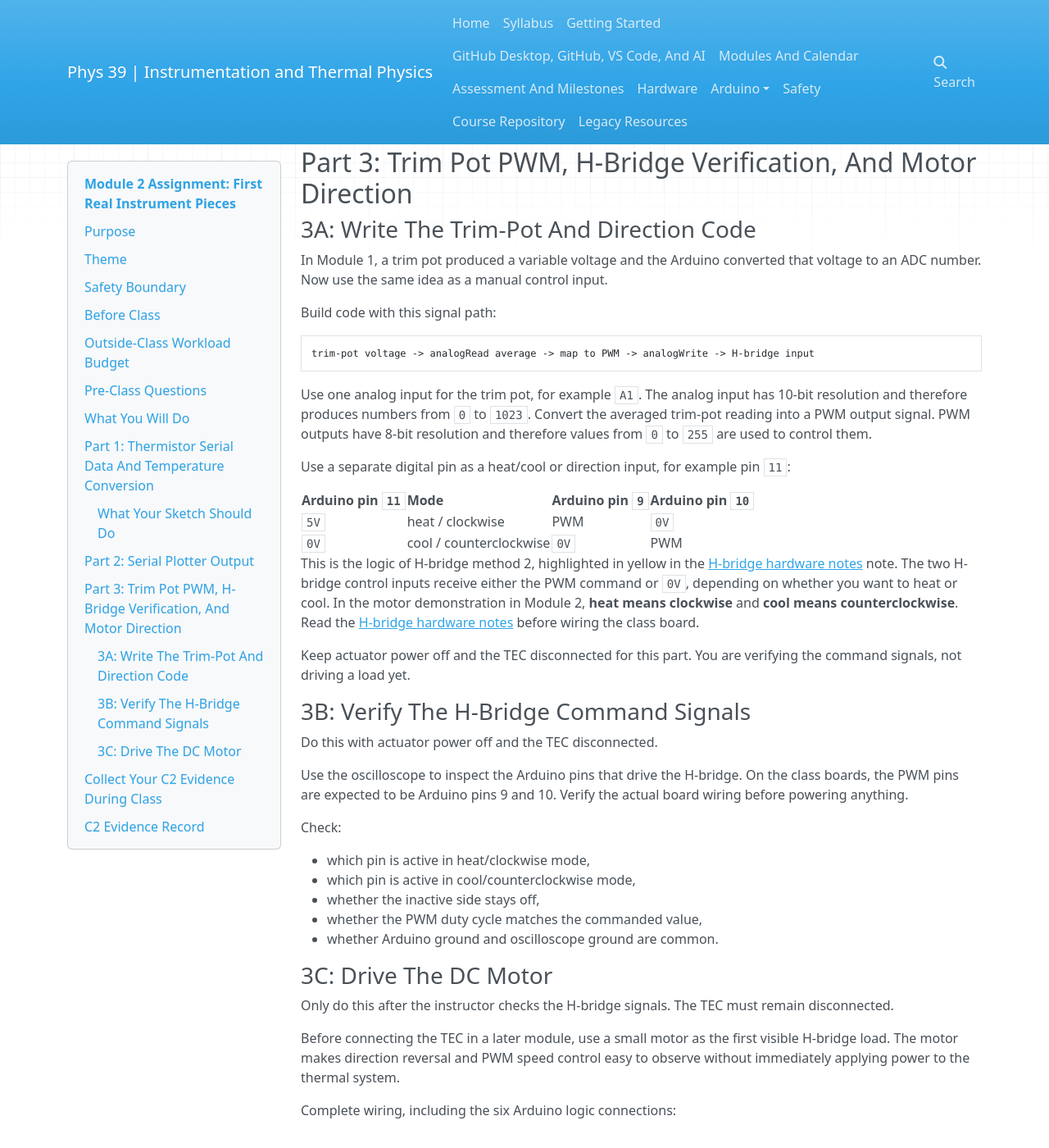
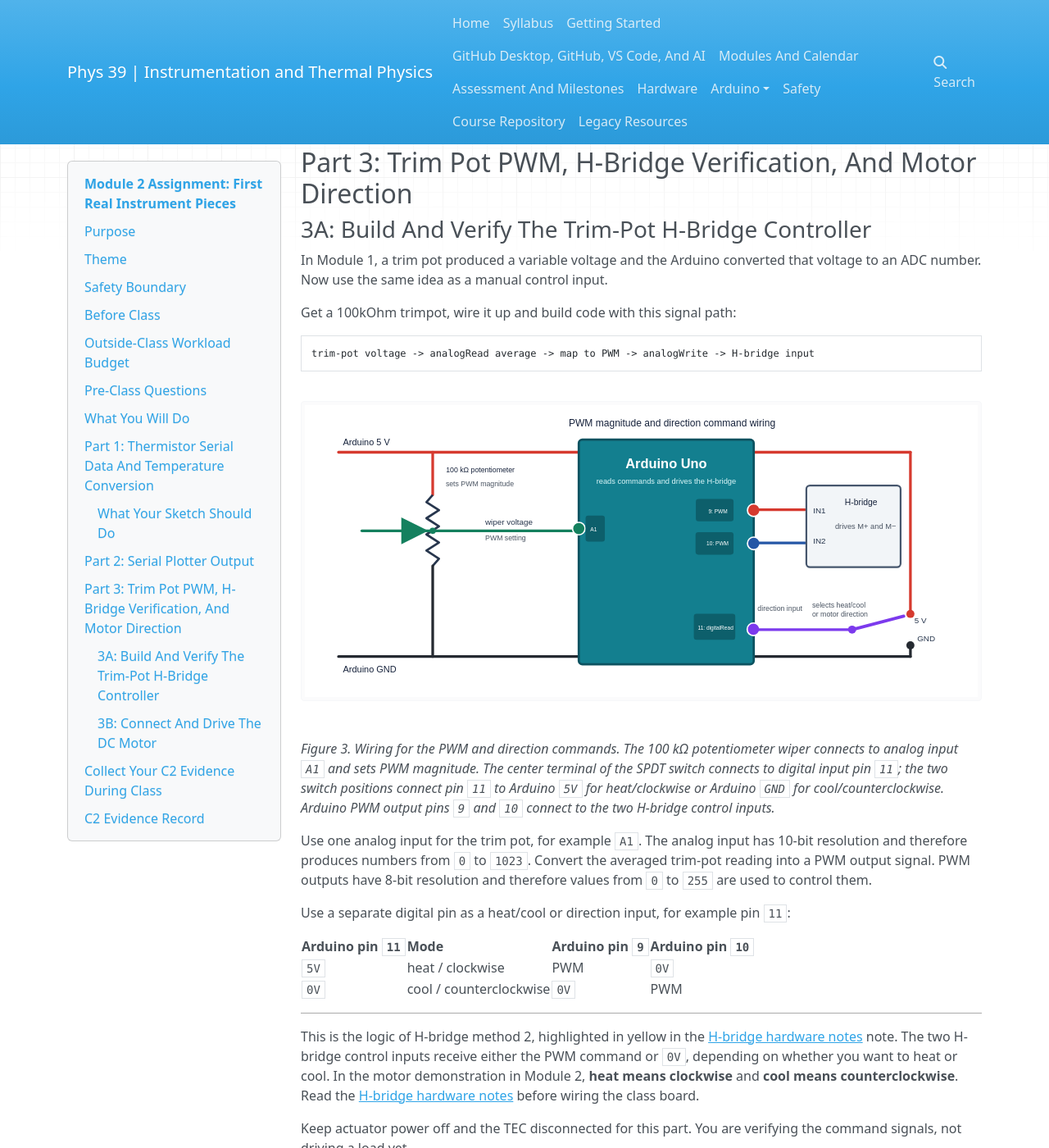
Before and after one commit to SethFraden/Phys39F26-course, an MkDocs documentation site: the page built from course/labs/lab-02/index.md, in a window 1280 px wide and 1400 px high, scrolled down 4013 px. Shown: the whole window at 82% size. Built offline with MkDocs 1.6.1, drawn with Linux system fonts in a browser that asks for light colours; nearby versions of some CDN libraries; a script that is not in the unit is left out; some of the changed text lies outside the part shown.

Commit message:
Clarify Module 2 PWM and direction wiring

````diff
--- a/course/labs/lab-02/index.md
+++ b/course/labs/lab-02/index.md
@@ -167,15 +167,24 @@ Module 2 stays inside the Arduino IDE. **Quickly show the instructor when the se
 
 ## Part 3: Trim Pot PWM, H-Bridge Verification, And Motor Direction
 
-### 3A: Write The Trim-Pot And Direction Code
+### 3A: Build And Verify The Trim-Pot H-Bridge Controller
 
 In Module 1, a trim pot produced a variable voltage and the Arduino converted that voltage to an ADC number. Now use the same idea as a manual control input.
 
-Build code with this signal path:
+Get a 100kOhm trimpot, wire it up and build code with this signal path:
 
 ```text
 trim-pot voltage -> analogRead average -> map to PWM -> analogWrite -> H-bridge input
 ```
+
+![The potentiometer wired to Arduino A1 and an SPDT direction switch wired to digital pin 11](../../assets/module2_pwm_direction_inputs.svg)
+
+*Figure 3. Wiring for the PWM and direction commands. The 100 kΩ potentiometer
+wiper connects to analog input `A1` and sets PWM magnitude. The center terminal
+of the SPDT switch connects to digital input pin `11`; the two switch positions
+connect pin `11` to Arduino `5V` for heat/clockwise or Arduino `GND` for
+cool/counterclockwise. Arduino PWM output pins `9` and `10` connect to the two
+H-bridge control inputs.*
 
 Use one analog input for the trim pot, for example `A1`. The analog input has
 10-bit resolution and therefore produces numbers from `0` to `1023`. Convert
@@ -189,6 +198,8 @@ Use a separate digital pin as a heat/cool or direction input, for example pin `1
 | `5V` | heat / clockwise | PWM | `0V` |
 | `0V` | cool / counterclockwise | `0V` | PWM |
 
+---
+
 This is the logic of H-bridge method 2, highlighted in yellow in the [H-bridge hardware notes](../../hardware.md#h-bridge) note.  The two H-bridge control inputs receive
 either the PWM command or `0V`, depending on whether you want to heat or cool.
 In the motor demonstration in Module 2, **heat means clockwise** and **cool means
@@ -198,10 +209,6 @@ the class board.
 
 Keep actuator power off and the TEC disconnected for this part. You are
 verifying the command signals, not driving a load yet.
-
-### 3B: Verify The H-Bridge Command Signals
-
-Do this with actuator power off and the TEC disconnected.
 
 Use the oscilloscope to inspect the Arduino pins that drive the H-bridge. On the
 class boards, the PWM pins are expected to be Arduino pins 9 and 10. Verify the
@@ -215,7 +222,9 @@ Check:
 - whether the PWM duty cycle matches the commanded value,
 - whether Arduino ground and oscilloscope ground are common.
 
-### 3C: Drive The DC Motor
+Show the working command signals to the instructor before connecting a load.
+
+### 3B: Connect And Drive The DC Motor
 
 Only do this after the instructor checks the H-bridge signals. The TEC must
 remain disconnected.
````
Also changed, not shown: docs/labs/lab-02/index.html (+14 -11 lines), course/assets/module2_pwm_direction_inputs.svg (added), docs/assets/module2_pwm_direction_inputs.svg (added).
